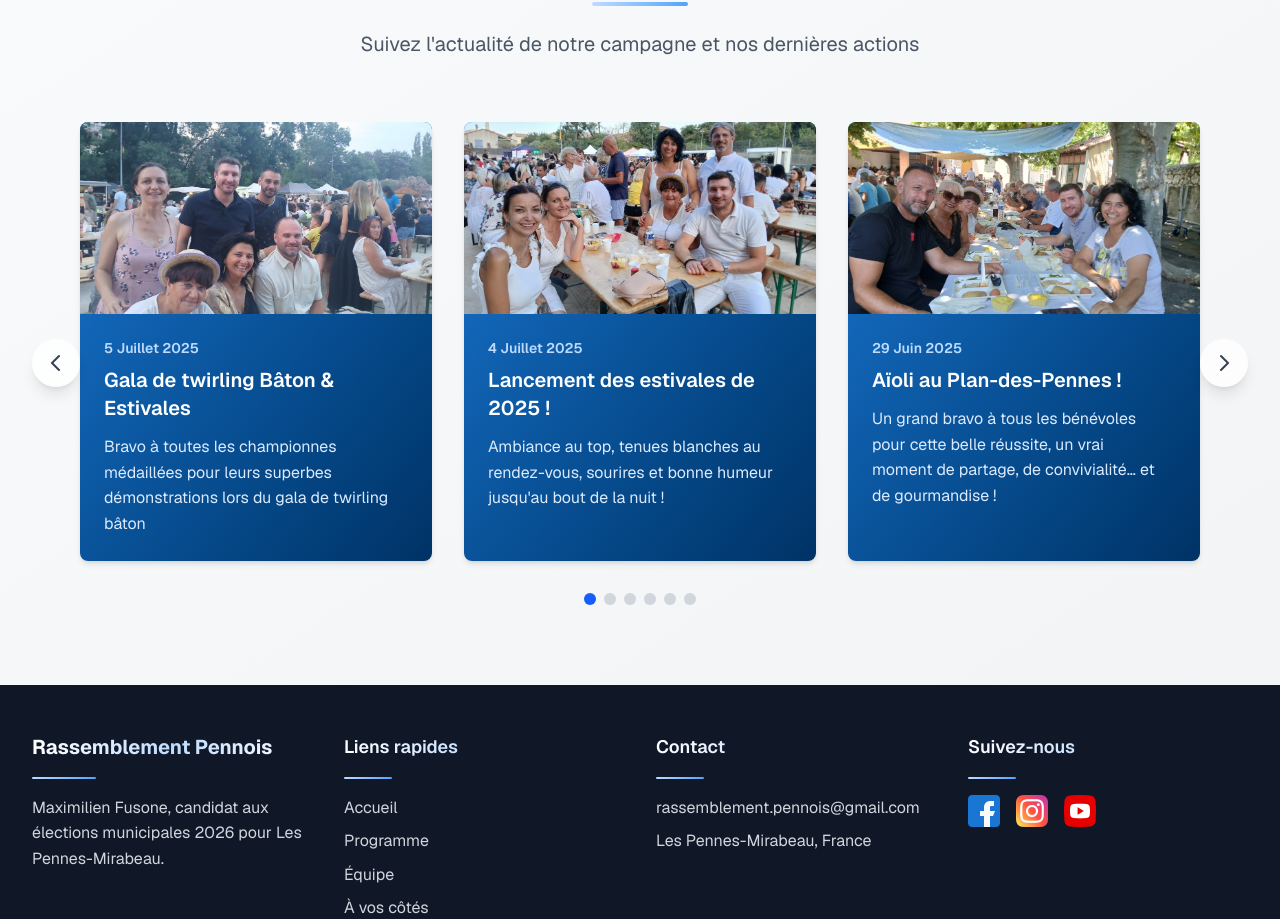
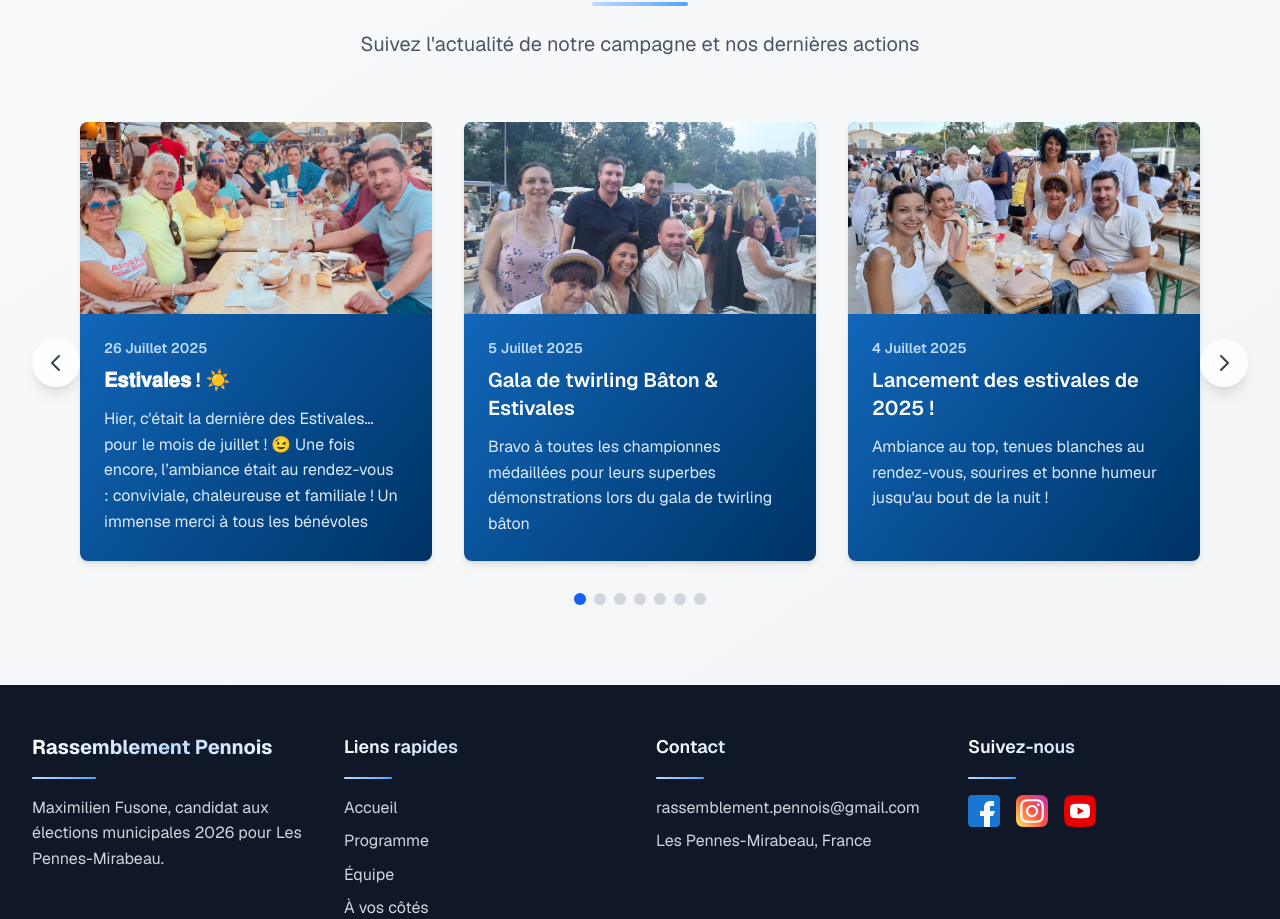
Before and after one commit to Antonybyrt/Rassemblement-Pennois, a Next.js app: page / in a window 1280 px wide. Shown: the part 2179-3098 px from the top of the page. Built offline with nearby package versions, Linux system fonts and the light colour scheme.

Commit message:
new data

```diff
--- a/src/data/AVosCotesData.ts
+++ b/src/data/AVosCotesData.ts
@@ -6,6 +6,12 @@ export interface NewsItem {
 }
 
 export const news: NewsItem[] = [
+  {
+    date:"26 Juillet 2025",
+    title: "𝐄𝐬𝐭𝐢𝐯𝐚𝐥𝐞𝐬 ! ☀️",
+    description: "Hier, c'était la dernière des Estivales… pour le mois de juillet ! 😉 Une fois encore, l’ambiance était au rendez-vous : conviviale, chaleureuse et familiale ! Un immense merci à tous les bénévoles pour leur énergie et leur engagement. 👍 Merci également aux agents municipaux et aux policiers municipaux pour leur présence et leur travail. ",
+    image: "/Samedi-26-Juillet-2025.jpg"
+  },
   {
     date: "5 Juillet 2025",
     title: "Gala de twirling Bâton & Estivales",
```
Also changed, not shown: public/Samedi-26-Juillet-2025.jpg (added).
